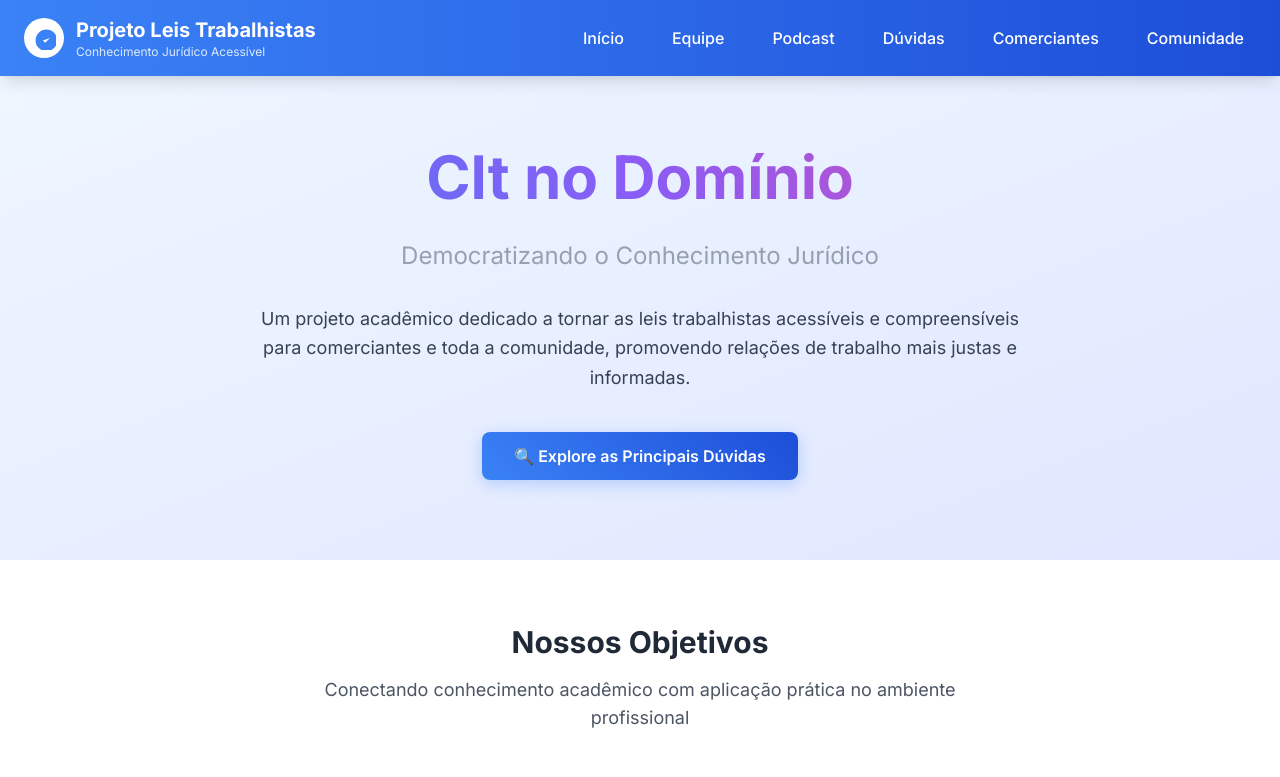
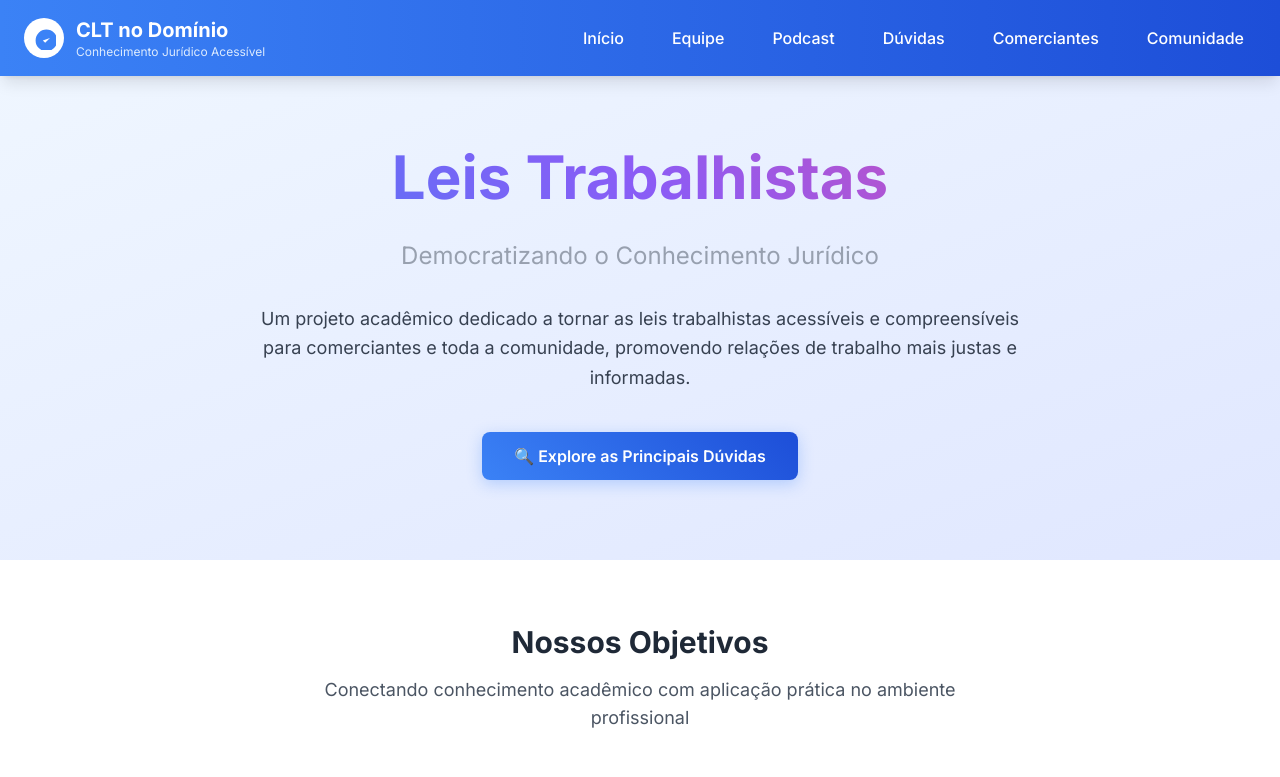
Before and after one commit to Teixeira10771/direitos-trabalhistas, a plain HTML site: page index.html in a window 1280 px wide. Shown: the top 777 px of the page. Drawn offline with nearby package versions, Linux system fonts and the light colour scheme.

Commit message:
Update index.html

```diff
--- a/index.html
+++ b/index.html
@@ -3,7 +3,7 @@
 <head>
     <meta charset="UTF-8">
     <meta name="viewport" content="width=device-width, initial-scale=1.0">
-    <title>Clt no Domínio - Conhecimento Acessível</title>
+    <title>CLT no Domínio - Conhecimento Acessível</title>
     <script src="https://cdn.tailwindcss.com"></script>
     <script>
         tailwind.config = {
@@ -242,7 +242,7 @@
                         </svg>
                     </div>
                     <div>
-                        <h1 class="text-xl font-bold">Projeto Leis Trabalhistas</h1>
+                        <h1 class="text-xl font-bold">CLT no Domínio</h1>
                         <p class="text-xs text-blue-100">Conhecimento Jurídico Acessível</p>
                     </div>
                 </div>
@@ -281,7 +281,7 @@
             <!-- Hero Section -->
             <div class="bg-gradient-to-br from-blue-50 to-indigo-100 py-20">
                 <div class="container mx-auto px-6 text-center">
-                    <h2 class="text-4xl md:text-6xl font-bold mb-6 gradient-text leading-tight floating">Clt no Domínio</h2>
+                    <h2 class="text-4xl md:text-6xl font-bold mb-6 gradient-text leading-tight floating">Leis Trabalhistas</h2>
                     <p class="text-xl md:text-2xl mb-8 text-gray-600 animate-pulse">Democratizando o Conhecimento Jurídico</p>
                     <p class="text-lg max-w-3xl mx-auto mb-10 leading-relaxed text-gray-700">
                         Um projeto acadêmico dedicado a tornar as leis trabalhistas acessíveis e compreensíveis para comerciantes e toda a comunidade, promovendo relações de trabalho mais justas e informadas.
```
